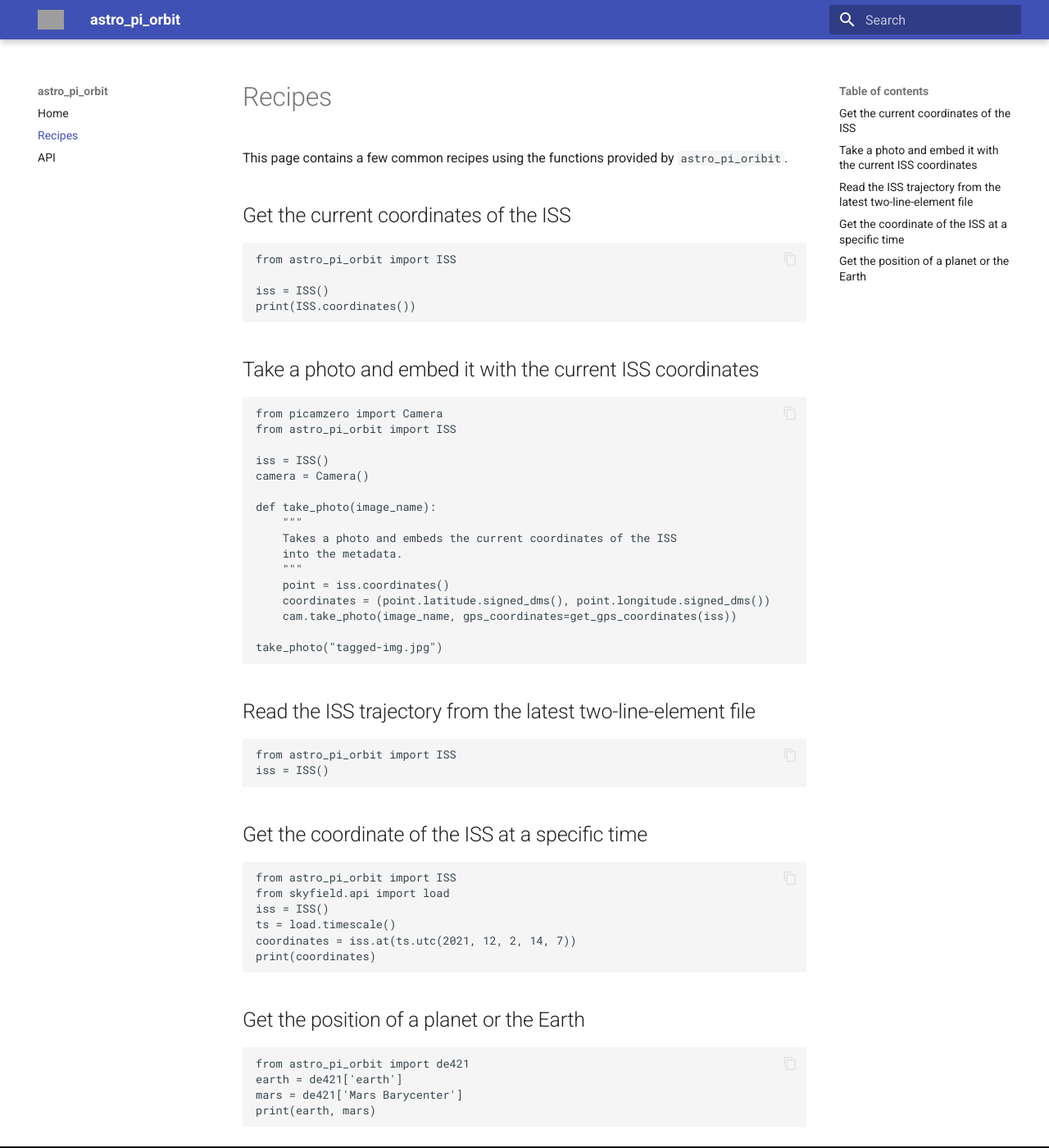
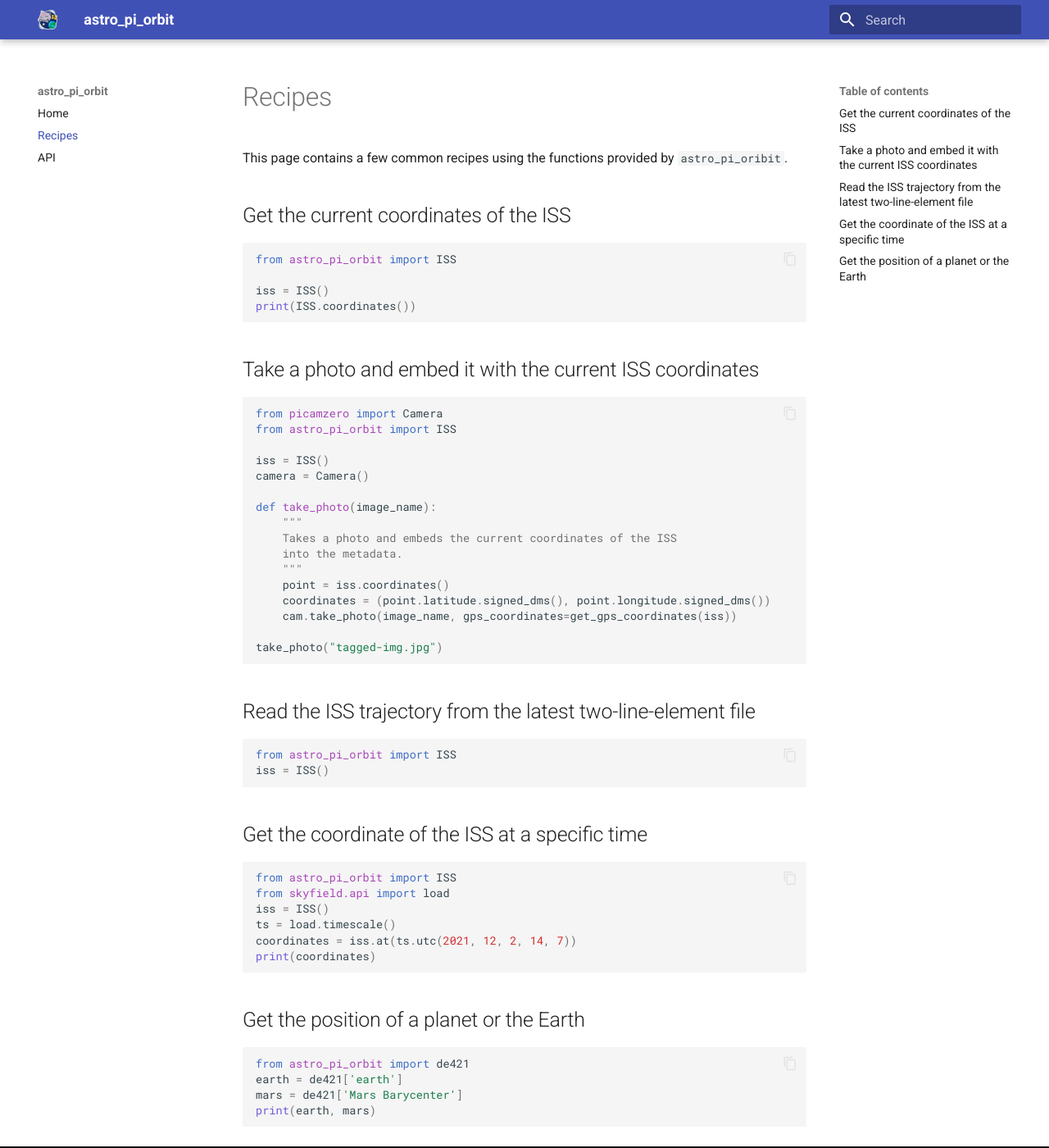
Before and after one commit to astro-pi/astro-pi-orbit, an MkDocs documentation site: the page built from docs/recipes.md, in a window 1280 px wide and 1400 px high. Shown: the whole window at 82% size. Built offline with MkDocs 1.6.1 and Material for MkDocs 9.7.7, drawn with Linux system fonts in a browser that asks for light colours; grey boxes are pictures that could not be loaded.

Commit message:
Enable syntax highlighting and permalinks

```diff
--- a/mkdocs.yml
+++ b/mkdocs.yml
@@ -2,7 +2,7 @@ site_name: astro_pi_orbit
 site_description: Miscellaneous functions for use in the Astro Pi Mission Space Lab challenge
 theme:
   name: material
-  logo: images/rpf-logo.svg
+  logo: images/astro-pi-logo.svg
   favicon: images/astro-pi-logo.svg
   features:
     - content.code.copy
@@ -11,13 +11,17 @@ nav:
   - Recipes: recipes.md
   - API: api.md
 
-# markdown_extensions:
-#   - pymdownx.snippets:
-#       check_paths: true
-#       base_path: [docs/recipes, "."]
-#   - pymdownx.highlight:
-#       anchor_linenums: true
-#       line_spans: __span
-#       pygments_lang_class: true
-#   - pymdownx.inlinehilite
-#   - pymdownx.superfences
+markdown_extensions:
+  # This configuration enables syntax highlighting on code blocks
+  # and inline code blocks, and allows to include source code
+  # directly from other files:
+  - pymdownx.highlight:
+      anchor_linenums: true
+      line_spans: __span
+      pygments_lang_class: true
+  - pymdownx.inlinehilite
+  - pymdownx.snippets
+  - pymdownx.superfences
+  # This enables permalinks on headers, etc.
+  - toc:
+      permalink: true
```
